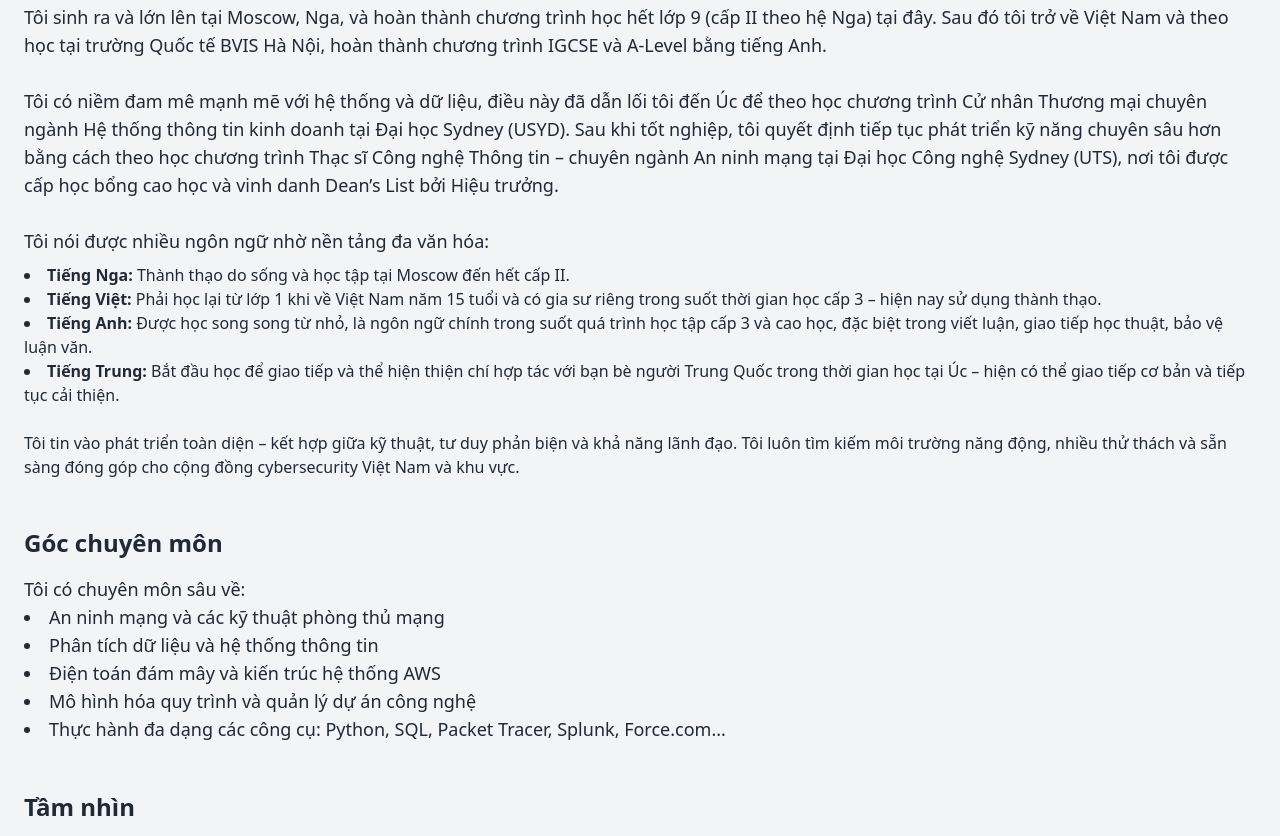
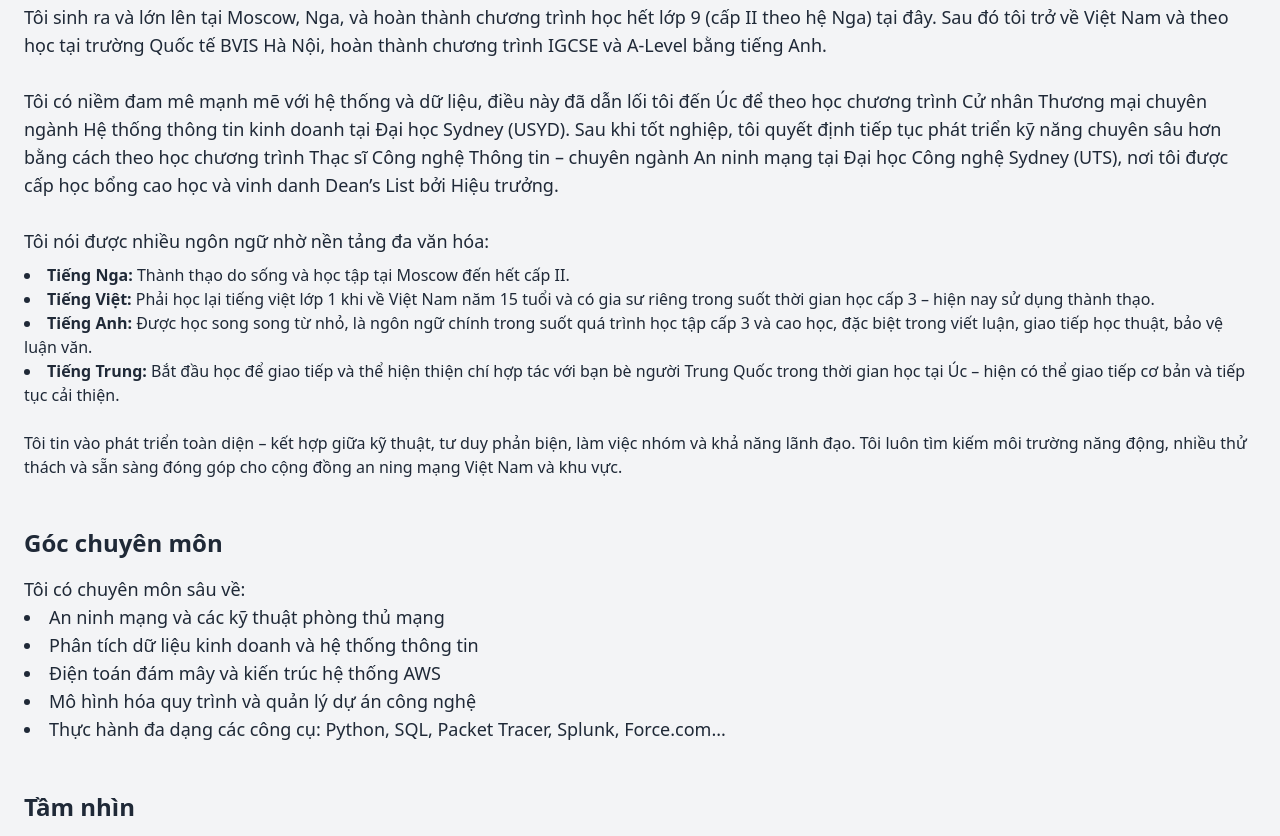
Before and after one commit to tuananhnguyen612/ductuananh.github.io, a plain HTML site: page index.html in a window 1280 px wide. Shown: the part 605-1441 px from the top of the page. Drawn offline with nearby package versions, Linux system fonts and the light colour scheme.

Commit message:
Update index.html

```diff
--- a/index.html
+++ b/index.html
@@ -75,12 +75,12 @@
       Tôi nói được nhiều ngôn ngữ nhờ nền tảng đa văn hóa:
       <ul class="list-disc list-inside mt-2">
         <li><strong>Tiếng Nga:</strong> Thành thạo do sống và học tập tại Moscow đến hết cấp II.</li>
-        <li><strong>Tiếng Việt:</strong> Phải học lại từ lớp 1 khi về Việt Nam năm 15 tuổi và có gia sư riêng trong suốt thời gian học cấp 3 – hiện nay sử dụng thành thạo.</li>
+        <li><strong>Tiếng Việt:</strong> Phải học lại tiếng việt lớp 1 khi về Việt Nam năm 15 tuổi và có gia sư riêng trong suốt thời gian học cấp 3 – hiện nay sử dụng thành thạo.</li>
         <li><strong>Tiếng Anh:</strong> Được học song song từ nhỏ, là ngôn ngữ chính trong suốt quá trình học tập cấp 3 và cao học, đặc biệt trong viết luận, giao tiếp học thuật, bảo vệ luận văn.</li>
         <li><strong>Tiếng Trung:</strong> Bắt đầu học để giao tiếp và thể hiện thiện chí hợp tác với bạn bè người Trung Quốc trong thời gian học tại Úc – hiện có thể giao tiếp cơ bản và tiếp tục cải thiện.</li>
       </ul>
       <br>
-      Tôi tin vào phát triển toàn diện – kết hợp giữa kỹ thuật, tư duy phản biện và khả năng lãnh đạo. Tôi luôn tìm kiếm môi trường năng động, nhiều thử thách và sẵn sàng đóng góp cho cộng đồng cybersecurity Việt Nam và khu vực.</p>
+      Tôi tin vào phát triển toàn diện – kết hợp giữa kỹ thuật, tư duy phản biện, làm việc nhóm và khả năng lãnh đạo. Tôi luôn tìm kiếm môi trường năng động, nhiều thử thách và sẵn sàng đóng góp cho cộng đồng an ning mạng Việt Nam và khu vực.</p>
     </section>
 
     <section id="career">
@@ -88,7 +88,7 @@
       <p class="text-lg">Tôi có chuyên môn sâu về:</p>
       <ul class="list-disc list-inside text-lg">
         <li>An ninh mạng và các kỹ thuật phòng thủ mạng</li>
-        <li>Phân tích dữ liệu và hệ thống thông tin</li>
+        <li>Phân tích dữ liệu kinh doanh và hệ thống thông tin</li>
         <li>Điện toán đám mây và kiến trúc hệ thống AWS</li>
         <li>Mô hình hóa quy trình và quản lý dự án công nghệ</li>
         <li>Thực hành đa dạng các công cụ: Python, SQL, Packet Tracer, Splunk, Force.com...</li>
```
